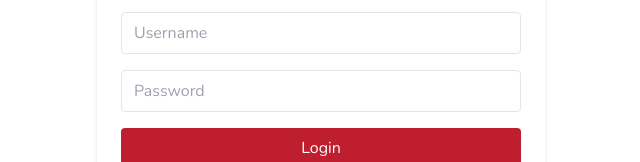
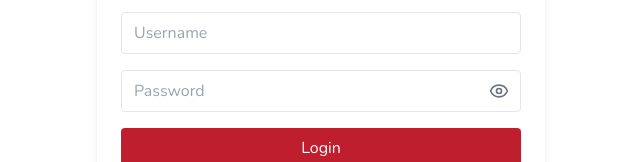
Before and after one commit to ktering/frontend, a React (Vite) app: page /chef/login in a window 1280 px wide. Shown: the part 260-422 px from the top of the page, without its empty margins (319-959 px from the left). Built offline with nearby package versions, Linux system fonts and the light colour scheme.

Commit message:
Fixed issue to see password

```diff
--- a/config.js
+++ b/config.js
@@ -1 +1,2 @@
-export const API_BASE =  import.meta.env.VITE_BACKEND_URL;
+// export const API_BASE =  import.meta.env.VITE_BACKEND_URL;
+export const API_BASE =  "http://localhost:5000";
--- a/src/index.css
+++ b/src/index.css
@@ -21,3 +21,13 @@ body {
 .animate-float {
   animation: float 3s ease-in-out infinite;
 }
+
+@layer base {
+  input[type="password"]::-ms-reveal,
+  input[type="password"]::-ms-clear {
+    @apply hidden;
+  }
+  input[type="password"]::-webkit-textfield-decoration-container {
+    @apply hidden;
+  }
+}
--- a/src/pages/chef/Login.jsx
+++ b/src/pages/chef/Login.jsx
@@ -2,11 +2,13 @@ import React, { useState } from "react";
 import { motion } from "framer-motion";
 import { loginChef } from "../../api/chefAuth";
 import { useNavigate } from "react-router-dom";
+import { Eye, EyeOff } from "lucide-react";
 
 export default function Login() {
   const [username, setUsername] = useState("");
   const [password, setPassword] = useState("");
   const [message, setMessage] = useState("");
+  const [showPassword, setShowPassword] = useState(false);
   const navigate = useNavigate();
 
   const handleSubmit = async (e) => {
@@ -76,14 +78,24 @@ export default function Login() {
           required
           className="w-full border border-gray-200 rounded px-3 py-2 focus:outline-none focus:ring-2 focus:ring-primary"
         />
+        {/* Password with eye toggle */}
+        <div className="relative">
           <input
-          type="password"
+            type={showPassword ? "text" : "password"}
             placeholder="Password"
             value={password}
             onChange={(e) => setPassword(e.target.value)}
             required
-          className="w-full border border-gray-200 rounded px-3 py-2 focus:outline-none focus:ring-2 focus:ring-primary"
+            className="w-full border border-gray-200 rounded px-3 py-2 pr-10 focus:outline-none focus:ring-2 focus:ring-primary"
           />
+          <button
+            type="button"
+            onClick={() => setShowPassword((prev) => !prev)}
+            className="absolute right-3 top-1/2 -translate-y-1/2 text-gray-500 hover:text-gray-700"
+          >
+            {showPassword ? <EyeOff size={20} /> : <Eye size={20} />}
+          </button>
+        </div>
         <button
           type="submit"
           className="w-full bg-primary text-white py-2 rounded hover:bg-primary/90 transition"
```
Lines whose indentation alone changed are shown as unchanged.
